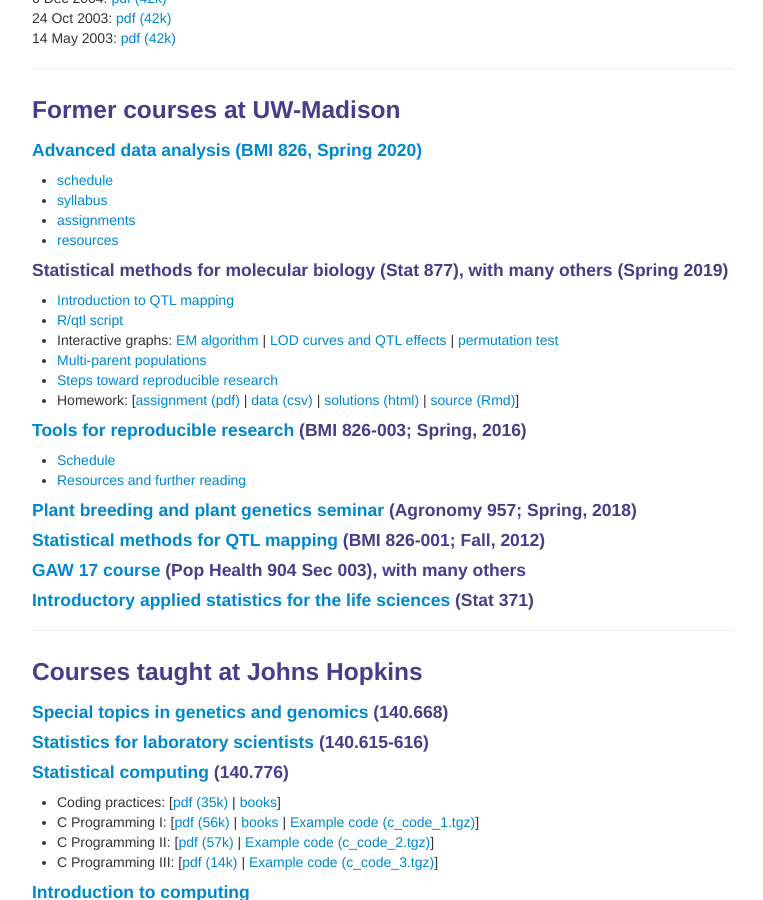
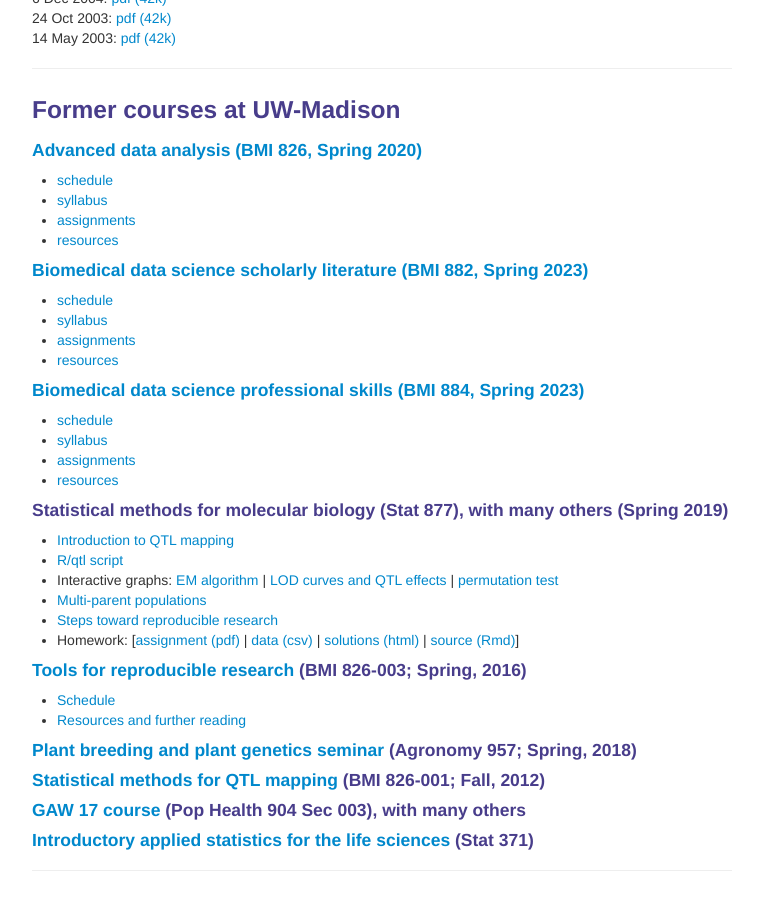
Before and after one commit to kbroman/kbroman.github.io, a Jekyll site: the page built from teaching.md, in a window 1280 px wide and 900 px high, scrolled down 6693 px. Shown: the whole window, without its empty margins (258-1021 px from the left). Built offline with Jekyll 4.4.1, drawn with Linux system fonts in a browser that asks for light colours.

Commit message:
Add 882 and 884 back, under former courses

```diff
--- a/teaching.md
+++ b/teaching.md
@@ -582,6 +582,22 @@
 - [resources](https://kbroman.org/AdvData/resources.html)
 
 
+#### [Biomedical data science scholarly literature (BMI 882, Spring 2023)](https://kbroman.org/BMI882)
+
+- [schedule](https://kbroman.org/BMI882/schedule.html)
+- [syllabus](https://kbroman.org/BMI882/syllabus.html)
+- [assignments](https://kbroman.org/BMI882/assignments.html)
+- [resources](https://kbroman.org/BMI882/resources.html)
+
+
+#### [Biomedical data science professional skills (BMI 884, Spring 2023)](https://kbroman.org/BMI884)
+
+- [schedule](https://kbroman.org/BMI884/schedule.html)
+- [syllabus](https://kbroman.org/BMI884/syllabus.html)
+- [assignments](https://kbroman.org/BMI884/assignments.html)
+- [resources](https://kbroman.org/BMI884/resources.html)
+
+
 #### Statistical methods for molecular biology (Stat 877), with many others (Spring 2019)
 
 - [Introduction to QTL
```
